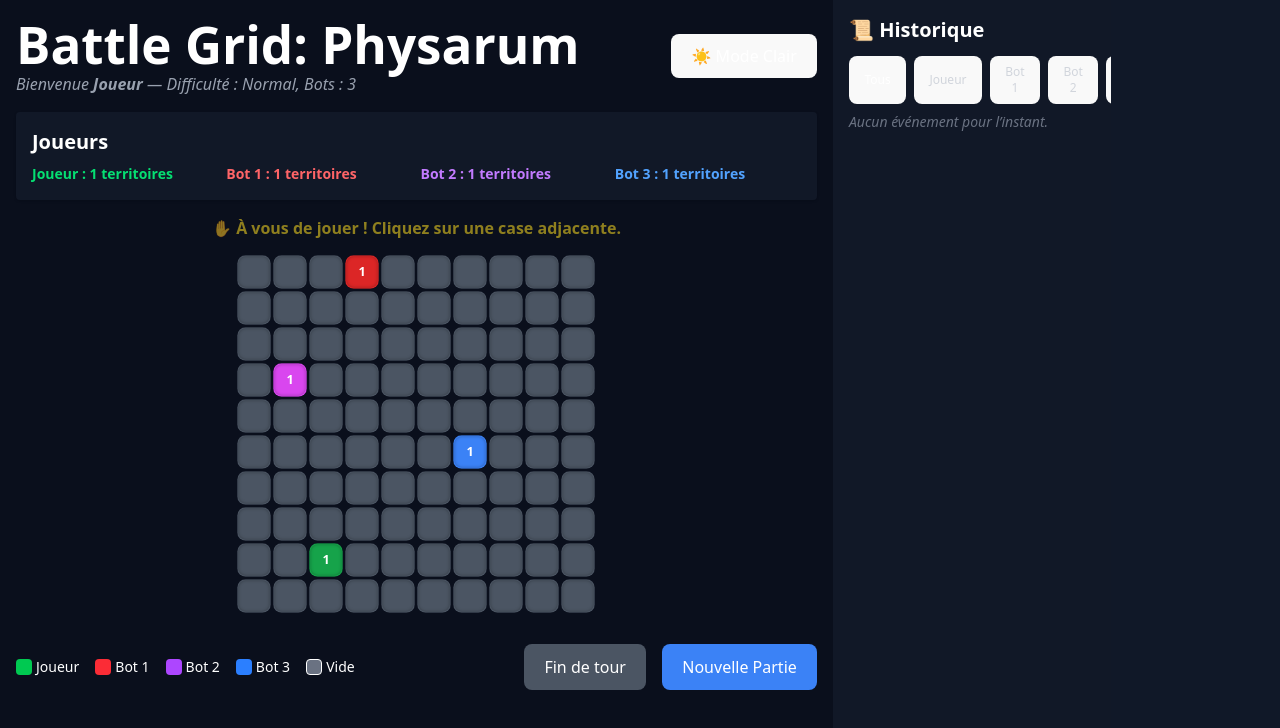
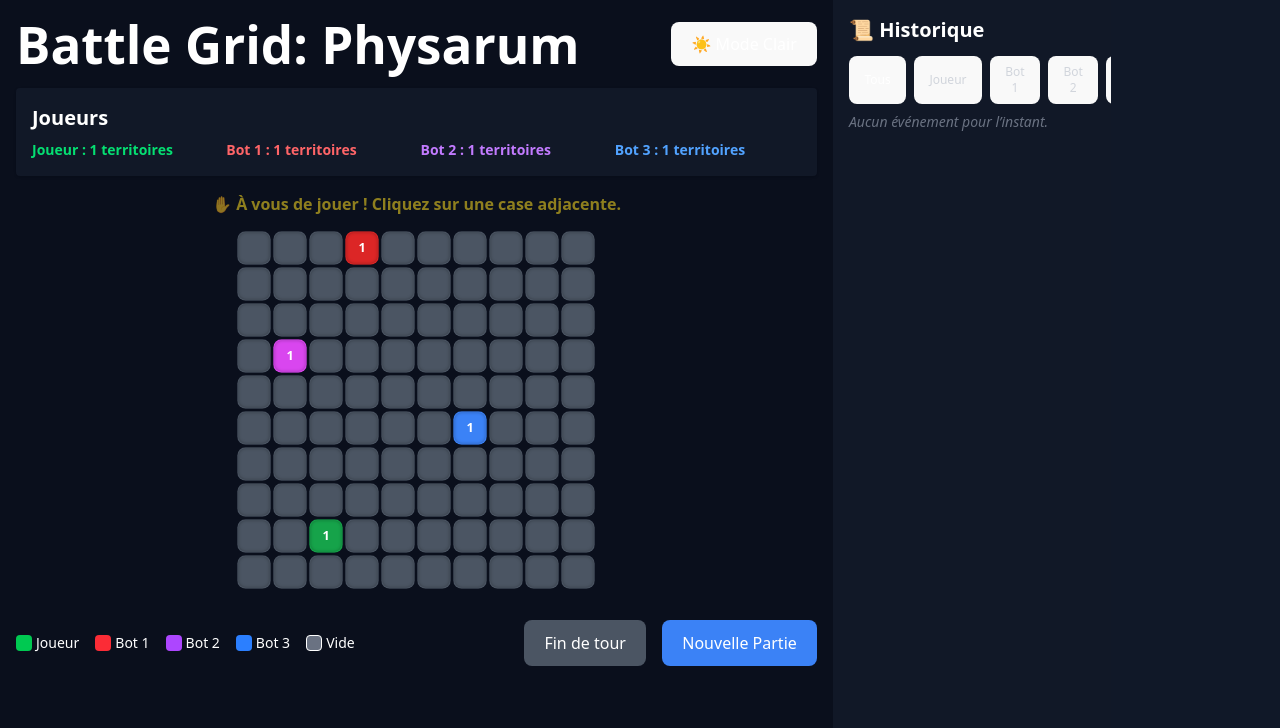
Before and after one commit to Erwan1202/Physarum, a React (Vite) app: page / in a window 1280 px wide. Both pictures are taken after a click on the button "Lancer la partie 🚀". Shown: the top 728 px of the page. Built offline with nearby package versions, Linux system fonts and the light colour scheme.

Commit message:
Remove player name and difficulty display from GameBoard component

```diff
--- a/src/components/GameBoard.jsx
+++ b/src/components/GameBoard.jsx
@@ -57,9 +57,6 @@ function App() {
         <div className="flex justify-between items-center">
           <div>
             <h1 className="text-4xl font-bold">Battle Grid: Physarum</h1>
-            <h2 className="text-md text-gray-400 italic">
-              Bienvenue <span className="font-semibold">{playerName || 'Joueur'}</span> — Difficulté : <span className="capitalize">{difficulty || 'Normal'}</span>, Bots : {botCount ?? 3}
-            </h2>
           </div>
           <button
             onClick={() => setDarkMode(!darkMode)}
```
